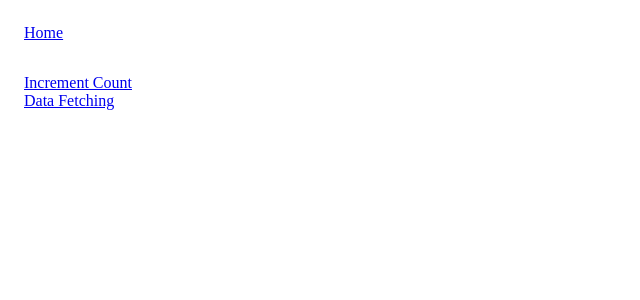
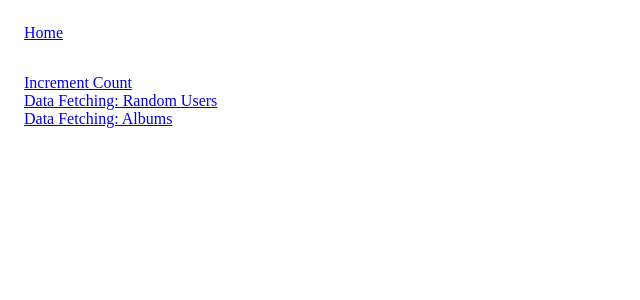
Before and after one commit to tiffmc1/small-react-projects, a React (Create React App) app: page / in a window 1280 px wide. Shown: the top 300 px of the page, without its empty margins (0-640 px from the left). Built offline with nearby package versions, Linux system fonts and the light colour scheme.

Commit message:
New Project: Data Fetching Albums

```diff
--- a/src/App.js
+++ b/src/App.js
@@ -14,6 +14,7 @@ function App() {
 				<Route path="/" element={<Home />} />
 				<Route path="/counter" element={<Counter />} />
 				<Route path="/dataFetch" element={<DataFetch />} />
+				<Route path="/albums" />
 			</Routes>
 		</>
 	);
--- a/src/Home.js
+++ b/src/Home.js
@@ -5,7 +5,8 @@ const Home = () => {
 	return (
 		<div className="home-container">
 			<Link to="/counter">Increment Count</Link>
-			<Link to="dataFetch">Data Fetching</Link>
+			<Link to="/dataFetch">Data Fetching: Random Users</Link>
+			<Link to="/albums">Data Fetching: Albums</Link>
 		</div>
 	);
 };
```
Also changed, not shown: src/projects/dataFetch2/Albums.js (added), src/projects/dataFetch2/albums.css (added).
